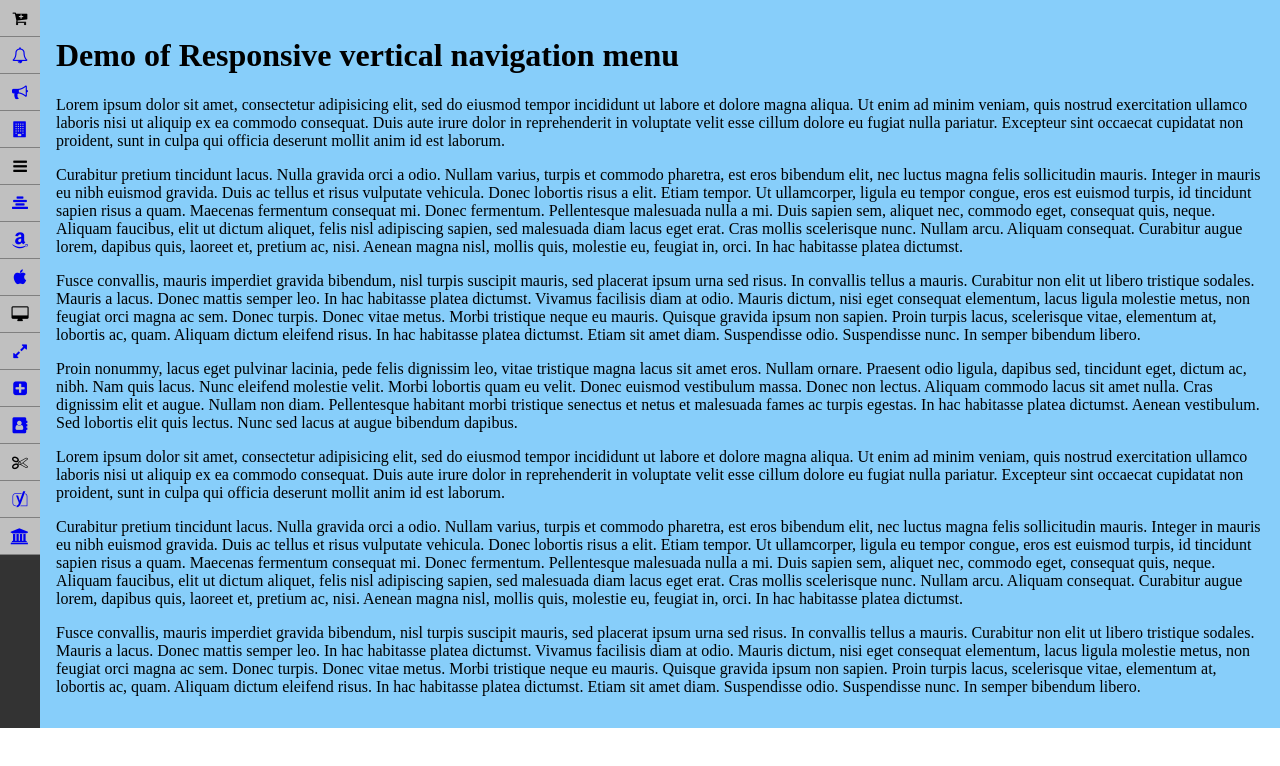
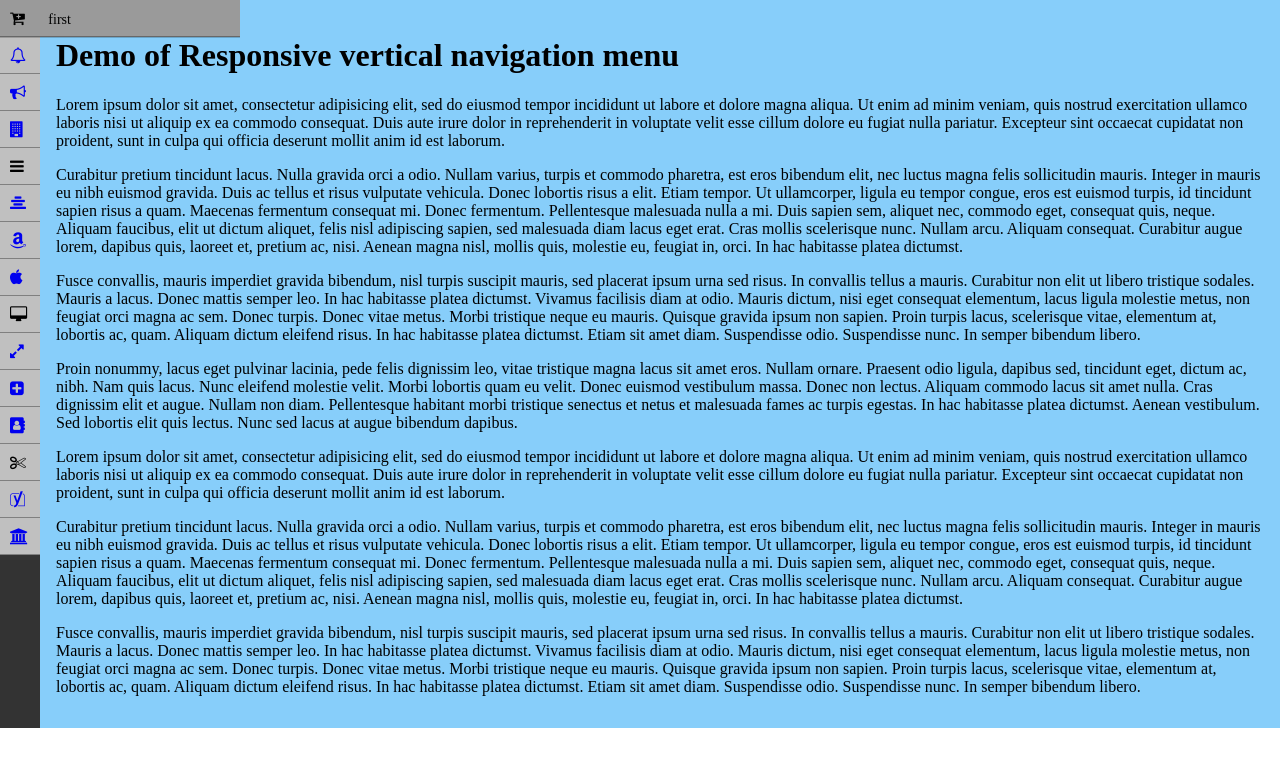
Before and after one commit to 4xmen/rvnm, a plain HTML site: page demo/index.html in a window 1280 px wide. Drawn offline with Linux system fonts and the light colour scheme.

Commit message:
add minimal mode sub menus style add sub menu evenets

```diff
--- a/demo/index.html
+++ b/demo/index.html
@@ -43,7 +43,7 @@
                     </ul>
 
                 </li>
-                <li>
+                <li class="">
                     <a href="#">
                         <i class="fa fa-bullhorn"></i>
                         second
@@ -227,6 +227,7 @@
 
         </nav>
         <div id="wrapper">
+
             <h1>
                 Demo of Responsive vertical navigation menu
             </h1>
--- a/dist/jquery.rvnm.css
+++ b/dist/jquery.rvnm.css
@@ -40,7 +40,7 @@ body{
 }
 
 .rvnm-navbar-box .fa{
-   font-size: 16px;
+    font-size: 16px;
 }
 .rvnm-navbar-box a{
     text-decoration: none;
@@ -49,12 +49,19 @@ body{
 .rvnm-navbar-box ul li a{
     display: block;
     padding: 10px;
+    font-size: 14px;
 }
 .rvnm-navbar-box ul li span.spliter{
     display: block;
     padding: 10px;
+    font-size: 14px;
     /*text-align: center;*/
 }
+
+.rvnm-navbar-box li .fa{
+    margin-right: 10px;
+}
+
 .rvnm-navbar-box ul li.rvnm-expandable{
     background-image: url(img/rb.png) ;
     background-repeat: no-repeat;
@@ -87,13 +94,42 @@ body{
 }
 
 
-.rvnm-navbar-box.rvnm-minimal li{
+.rvnm-navbar-box.rvnm-minimal > li{
     text-align: center;
 }
 .rvnm-navbar-box.rvnm-minimal li > a,.rvnm-navbar-box.rvnm-minimal li > .spliter{
     font-size: 0;
 }
 
-.rvnm-navbar-box.rvnm-minimal li.rvnm-expandable{
-    background-image: none;
+.rvnm-navbar-box.rvnm-minimal > ul > li.rvnm-expandable{
+    background-image: none ;
 }
+
+.rvnm-navbar-box.rvnm-minimal .rvnm-minimal-expand{
+    width: 240px;
+    height: 36px;
+    overflow: visible;
+    position: relative;
+}
+.rvnm-navbar-box.rvnm-minimal .rvnm-minimal-expand  a,.rvnm-navbar-box.rvnm-minimal .rvnm-minimal-expand  .spliter{
+    font-size: 14px;
+}
+.rvnm-navbar-box.rvnm-minimal .rvnm-minimal-expand > a,.rvnm-navbar-box.rvnm-minimal .rvnm-minimal-expand > .spliter{
+    background: rgba(0,0,0,0.2) ;
+}
+
+.rvnm-navbar-box.rvnm-minimal .rvnm-minimal-expand .fa{
+    margin-right: 20px;
+}
+
+.rvnm-navbar-box.rvnm-minimal .rvnm-minimal-expand > ul{
+    display: block;
+    z-index: 9;
+    position: absolute;
+    left:40px;
+    padding-left: 0;
+    top:100%;
+    width: 200px;
+    padding-top: 1px;
+    border-left: 1px solid;
+}
--- a/dist/jquery.rvnm.js
+++ b/dist/jquery.rvnm.js
@@ -65,6 +65,18 @@
             });
 
 
+            $(document).on('mouseenter', '.rvnm-navbar-box.rvnm-minimal  li', function (e) {
+                if ($(this).closest('.rvnm-minimal-expand').length === 0) {
+                    $(this).addClass('rvnm-minimal-expand');
+                }
+            });
+            $(document).on('mouseleave', '.rvnm-navbar-box.rvnm-minimal  li.rvnm-minimal-expand', function (e) {
+                $(".rvnm-minimal-expand .rvnm-collapseable ul").slideUp();
+                $(".rvnm-minimal-expand .rvnm-collapseable").addClass('rvnm-expandable').removeClass('rvnm-collapseable');
+                $(this).removeClass('rvnm-minimal-expand');
+            });
+
+
         });
 
 
```
